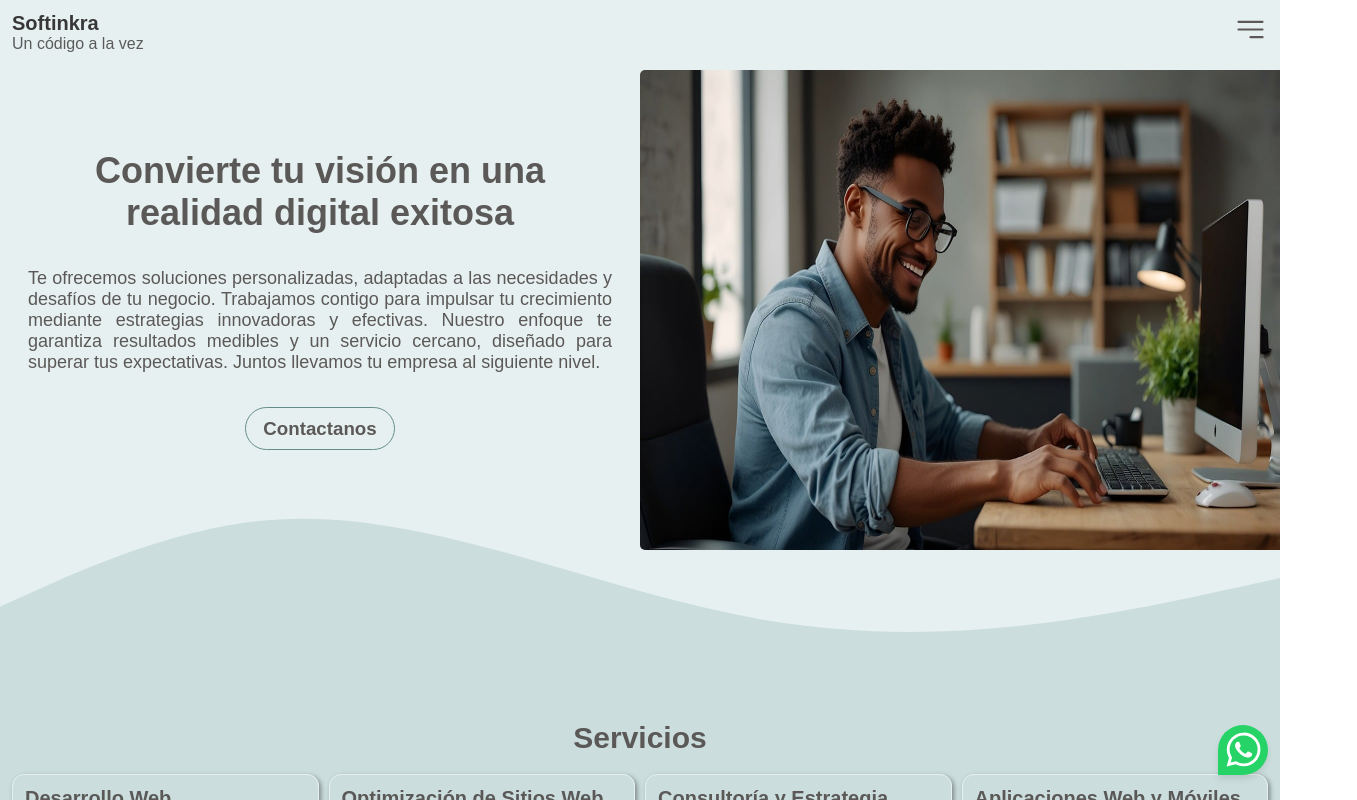
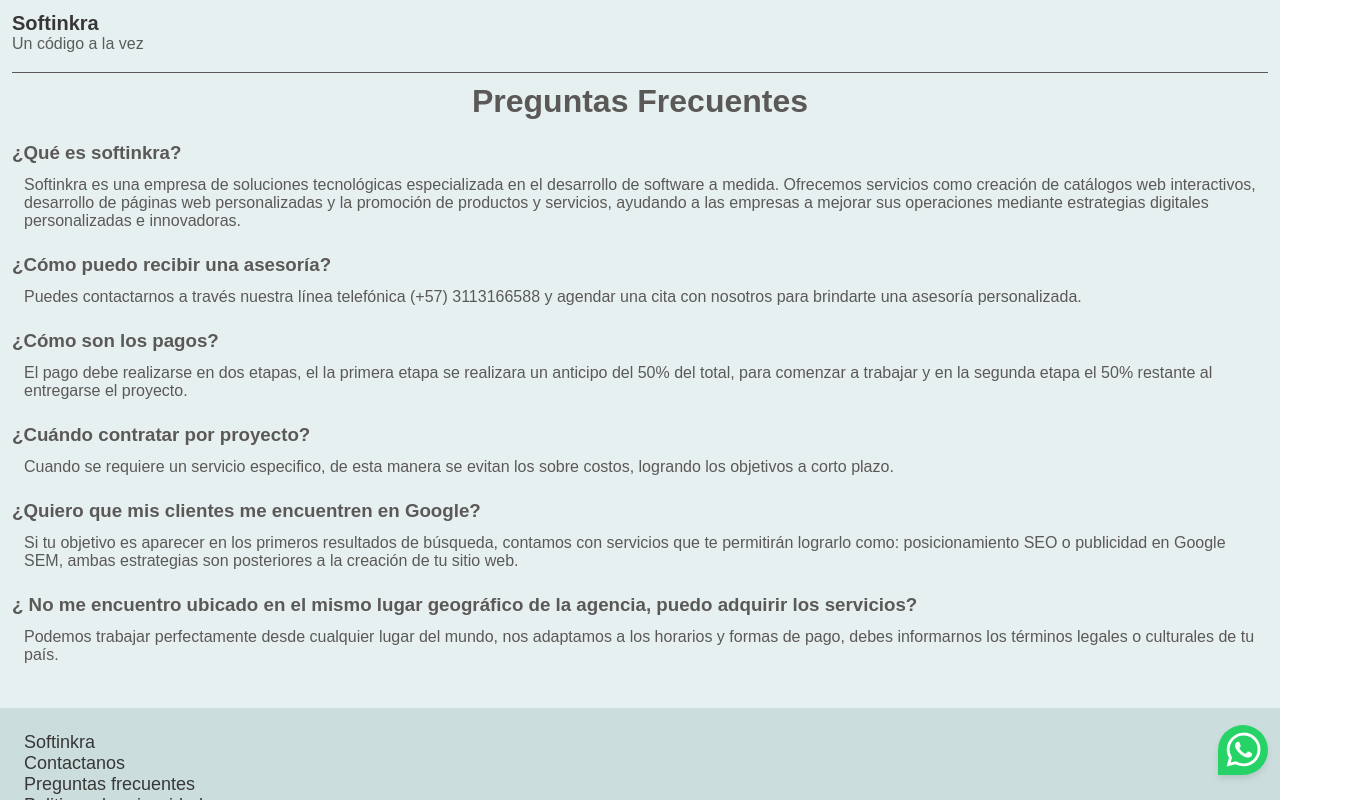
Before and after one commit to creator-krixus/my-company, a Vue app: page /faq in a window 1280 px wide. Before the commit this address led to /. Shown: the top 800 px of the page, 1357 px wide, since content can reach past the window. Built offline with nearby package versions, Linux system fonts and the light colour scheme.

Commit message:
Feat: add component faq

```diff
--- /dev/null
+++ b/src/components/About/Faq.vue
@@ -0,0 +1,36 @@
+<template>
+<div class="faq">
+    <h1 class="faq__title">
+        Preguntas Frecuentes
+    </h1>
+    <h3 class="faq__subtitle">¿Qué es softinkra?</h3>
+    <p class="faq__text">Softinkra es una empresa de soluciones tecnológicas especializada en el desarrollo de software a medida. Ofrecemos servicios como creación de catálogos web interactivos, desarrollo de páginas web personalizadas y la promoción de productos y servicios, ayudando a las empresas a mejorar sus operaciones mediante estrategias digitales personalizadas e innovadoras.</p>
+    <h3 class="faq__subtitle">¿Cómo puedo recibir una asesoría?</h3>
+    <p class="faq__text">Puedes contactarnos a través nuestra línea telefónica (+57) 3113166588 y agendar una cita con nosotros para brindarte una asesoría personalizada.</p>
+    <h3 class="faq__subtitle">¿Cómo son los pagos?</h3>
+    <p class="faq__text">El pago debe realizarse en dos etapas, el la primera etapa se realizara un anticipo del 50% del total, para comenzar a trabajar y en la segunda etapa el 50% restante al entregarse el proyecto.</p>
+    <h3 class="faq__subtitle">¿Cuándo contratar por proyecto?</h3>
+    <p class="faq__text">Cuando se requiere un servicio especifico, de esta manera se evitan los sobre costos, logrando los objetivos a corto plazo.</p>
+    <h3 class="faq__subtitle">¿Quiero que mis clientes me encuentren en Google?</h3>
+    <p class="faq__text">Si tu objetivo es aparecer en los primeros resultados de búsqueda, contamos con servicios que te permitirán lograrlo como: posicionamiento SEO o publicidad en Google SEM, ambas estrategias son posteriores a la creación de tu sitio web.</p>
+    <h3 class="faq__subtitle">¿ No me encuentro ubicado en el mismo lugar geográfico de la agencia, puedo adquirir los servicios?</h3>
+    <p class="faq__text">Podemos trabajar perfectamente desde cualquier lugar del mundo, nos adaptamos a los horarios y formas de pago, debes informarnos los términos legales o culturales de tu país.</p>
+</div>
+</template>
+<style lang="scss">
+    .faq{
+        padding: 12px;
+        &__title{
+            text-align: center;
+            margin: 10px 0;
+            padding: 10px 0;
+            border-top: 1px solid ;
+        }
+        &__subtitle {
+          margin: 12px 0;
+        }
+        &__text {
+          padding: 0 12px 12px 12px;
+        }
+    }
+</style>
--- a/src/components/About/PoliticsAndPrivacity.vue
+++ b/src/components/About/PoliticsAndPrivacity.vue
@@ -10,7 +10,7 @@
             La confidencialidad y la seguridad de tus datos personales son pilares para Softinkra, y en consecuencia, nos comprometemos a garantizar la privacidad de nuestros usuarios en todo momento, no solicitamos información que no sea necesaria para la ejecución optima de nuestros servicios. A continuación, le brindamos toda la información necesaria sobre nuestra Política de Privacidad en relación con los datos personales que nos suministra, explicándole:
         </p>
         <div>
-            1. RESPONSABLE DEL TRATAMIENTO
+            <h3>1. RESPONSABLE DEL TRATAMIENTO</h3>
             <ul>
                 <li>
                     Softinkra
@@ -24,20 +24,22 @@
             </ul>
         </div>
   <div>
+      <h3>
+          2. DATOS PERSONALES
+      </h3>
       <p>
-          2. DATOS PERSONALES
-      </p>
         Datos Personales hace referencia a cualquier información o datos que pueda identificarlo directamente (por ejemplo, su nombre o apellidos) o indirectamente (por ejemplo, su documento nacional de identidad o C.C.). Los Datos Personales incluyen información como el correo electrónico, código postal, teléfono de contacto, entre otros. También podría incluir identificadores numéricos únicos como la dirección IP de su ordenador, así como también la información que obtenemos a través de cookies.
         Esta política de privacidad cubre todos los datos personales recopilados y utilizados por Softinkra. Por el presente, el Usuario (usted) garantiza que los Datos Personales proporcionados son ciertos y exactos y se compromete a notificar cualquier cambio o modificación de los mismos. Cualquier pérdida o daño causado a la Web, al responsable del Tratamiento o a cualquier tercero mediante la comunicación de información errónea, inexacta o incompleta en los formularios de registro, será responsabilidad exclusiva del Usuario.
         Podemos recoger o recibir sus datos a través de nuestro sitio web, formularios, páginas web para el registro en nuestra base de datos de empleo, así como de páginas en las redes sociales, entre otros.
         En algunos casos, usted nos facilita sus Datos Personales directamente (por ejemplo, cuando crea una cuenta, cuando se contacta directamente con nosotros o adquiere un servicio), o en otros casos los recogemos nosotros (por ejemplo, usando cookies para comprender cómo usan los usuarios nuestro sitio web).
+      </p>
   </div>
 
   <div>
-    <p>
+    <h3>
         3. FINALIDAD, LEGITIMACIÓN Y CONSERVACIÓN
-    </p>
-    de los datos enviados a través de:
+    </h3>
+    <p>de los datos enviados a través de:</p>
     <ul>
         <li>
         FORMULARIO DE CONTACTO.
@@ -81,12 +83,13 @@
     </ul>
   </div>
   <div>
+      <h3>
+          4. DESTINATARIOS DE SUS DATOS
+      </h3>
       <p>
-          4. DESTINATARIOS DE SUS DATOS
+        Los Datos Personales que recabamos de usted pueden ser tratados por miembros del personal de Softinkra, sobre la base legal del interés legítimo, para cumplir con fines administrativos.
+        Asimismo, sus datos personales podrán ser comunicados a:
       </p>
-
-      Los Datos Personales que recabamos de usted pueden ser tratados por miembros del personal de Softinkra, sobre la base legal del interés legítimo, para cumplir con fines administrativos.
-      Asimismo, sus datos personales podrán ser comunicados a:
       <ul>
           <li>
               Terceros que nos proporcionan servicios de TI, como proveedores de plataforma, servicios de alojamiento, mantenimiento y soporte en nuestras bases de datos, así como en nuestro software y aplicaciones que pueden contener datos sobre usted.
@@ -98,17 +101,19 @@
               Medios digitales y redes sociales para ayudarnos a ofrecer publicidad, marketing y campañas, para analizar su efectividad y para administrar su contacto y sus preguntas.
           </li>
       </ul>
-      <div>
+      <p>
           Nos aseguraremos de que toda comunicación de su información personal que realicemos nosotros o aquellos terceros con los que compartimos su información personal, cumplan con la legislación que nos sea de aplicación.
-      </div>
+      </p>
   </div>
   <div>
+      <h3>
+          5. DERECHOS EN RELACIÓN CON SUS DATOS PERSONALES
+      </h3>
       <p>
-          5. DERECHOS EN RELACIÓN CON SUS DATOS PERSONALES
+        Cualquier persona puede retirar su consentimiento en cualquier momento, cuando el mismo se haya otorgado para el tratamiento de sus datos. En ningún caso, la retirada de este consentimiento condiciona la ejecución del contrato de suscripción o las relaciones generadas con anterioridad.
+
+        Igualmente, puede ejercer los siguientes derechos:
       </p>
-      Cualquier persona puede retirar su consentimiento en cualquier momento, cuando el mismo se haya otorgado para el tratamiento de sus datos. En ningún caso, la retirada de este consentimiento condiciona la ejecución del contrato de suscripción o las relaciones generadas con anterioridad.
-
-      Igualmente, puede ejercer los siguientes derechos:
       <ul>
           <li>
               Solicitar el acceso a sus datos personales o su rectificación cuando sean inexactos.
@@ -140,9 +145,10 @@
         }
         p{
             margin: 12px 0;
+            padding-left: 12px;
         }
         ul{
-            padding: 5px 20px;
+            padding: 5px 40px;
         }
     }
 </style>
--- a/src/components/Footer/Footer.vue
+++ b/src/components/Footer/Footer.vue
@@ -4,10 +4,16 @@
 <template >
     <div class="footer">
         <div class="footer__container">
-            <p class="footer__name">Softinkra</p>
-            <p class="footer__name">Contactanos</p>
-            <p class="footer__name">Preguntas frecuentes</p>
-            <router-link to="/politics" class="footer__name">Politicas de privacidad</router-link>
+          <div>
+            <a href="#header" class="footer__name">Softinkra</a>
+          </div>
+          <div>
+            <a href="/#contact" class="footer__name">Contactanos</a>
+          </div>
+          <div>
+            <router-link to="/faq" class="footer__name">Preguntas frecuentes</router-link>
+          </div>
+          <router-link to="/politics" class="footer__name">Politicas de privacidad</router-link>
         </div>
         <div class="footer__under">
             <p class="footer__text">Softinkra © Todos los derechos reservados {{ year }}
--- a/src/components/FormContact/FormContact.vue
+++ b/src/components/FormContact/FormContact.vue
@@ -50,7 +50,7 @@
   });
 </script>
 <template>
-  <div class="formContact">
+  <div class="formContact" id="contact">
     <h1 class="formContact__title">Contactanos</h1>
     <form class="formContact__form" @submit="sendConfirm">
       <img class="formContact__image" src="https://firebasestorage.googleapis.com/v0/b/save-images-544a9.appspot.com/o/fotos%2Ftelephone-612061_1280.jpg?alt=media&token=9d7ece99-9904-4c93-a2a3-7bbc4df46e52" alt="contact" v-if="sizeWidth >= 600">
@@ -71,7 +71,7 @@
             <input type="text" name="subject" class="" placeholder="Asunto" required>
           </div>
           <div class="formContact__message">
-            <textarea placeholder="Tu mensaje" class="" name="message" rows="6" required></textarea>
+            <textarea placeholder="Mensaje" class="" name="message" rows="6" required></textarea>
           </div>
         </div>
         <button type="submit" class="formContact__send">Enviar</button>
@@ -113,6 +113,9 @@
       padding: 12PX;
       resize: none;
       font-size: 16px;
+    }
+    textarea{
+      font-size: 19px;
     }
     &__content{
       display: flex;
--- a/src/components/Header/Header.vue
+++ b/src/components/Header/Header.vue
@@ -2,7 +2,7 @@
 </script>
 
 <template>
-    <div class="header">
+    <div class="header" id="header">
         <router-link to="/" class="header__router">
             <div class="header__logo">
                 <p class="header__name">Softinkra</p>
@@ -10,7 +10,7 @@
                 <p class="header__second">Un código a la vez</p>
             </div>
         </router-link>
-        <div class="header__menu">
+        <div class="header__menu" v-if="false">
             <svg xmlns="http://www.w3.org/2000/svg" fill="none" viewBox="0 0 24 24"         stroke-width="1.5"
                 stroke="currentColor" class="size-6">
                 <path stroke-linecap="round" stroke-linejoin="round" d="M3.75 6.75h16.5M3.75 12h16.5M12 17.25h8.25" />
--- a/src/router/index.js
+++ b/src/router/index.js
@@ -1,6 +1,7 @@
 import { createRouter, createWebHistory } from 'vue-router'
 import Main from '../Views/Main.vue'
 import Politics from "../components/About/PoliticsAndPrivacity.vue"
+import Faq from "../components/About/Faq.vue"
 
 const routes = [
   {
@@ -14,6 +15,11 @@
     component: Politics
   },
   {
+    path: '/faq',
+    name: 'Faq',
+    component: Faq
+  },
+  {
     path: '/:catchAll(.*)',
     redirect: '/'
   }
```
Lines whose indentation alone changed are shown as unchanged.
